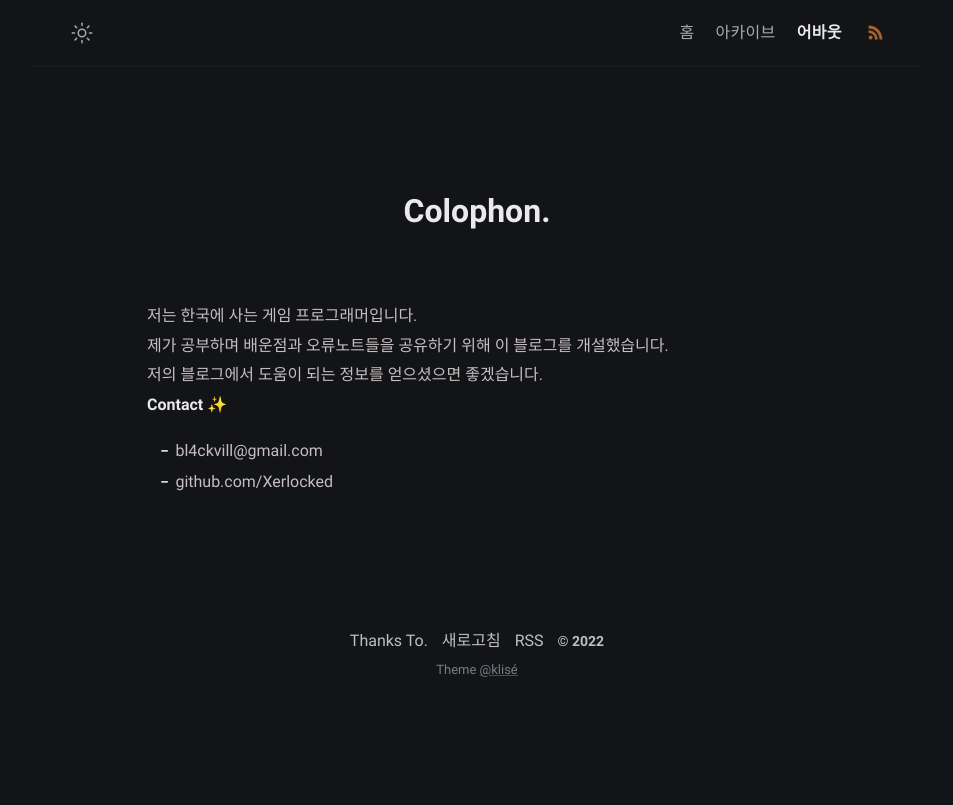
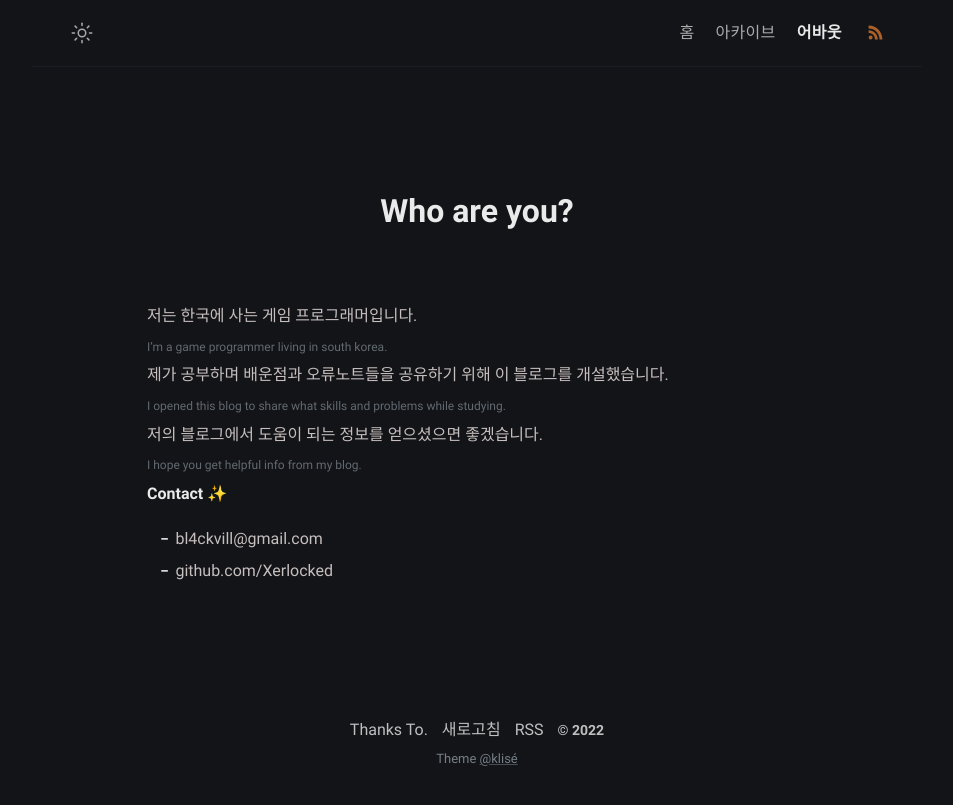
Before and after one commit to Xerlocked/Xerlocked.github.io, a Jekyll site: the page built from about.md, in a window 1280 px wide. Shown: the top 805 px of the page, without its empty margins (163-1116 px from the left). Built offline with Jekyll 4.4.1, drawn with Linux system fonts in a browser that asks for light colours.

Commit message:
Update
main page
about page
layout sass

```diff
--- a/_config.yml
+++ b/_config.yml
@@ -12,7 +12,7 @@ mode: dark # default theme "dark" | "light"
 author:
   name: Xerlock # author name
   bio: >- # tell to the world
-    게임 개발자 / 1998.04.07 / 남 / 부산 <a href="https://github.com/xerlock" target="_blank" rel="xerlock">@github</a>.
+    게임 개발자 / 1998.04.07 <a href="https://github.com/xerlock" target="_blank" rel="xerlock">@github</a>.
   username: xerlock # general username
   github: Xerlocked # github username
   twitter: no_twitter # twitter username
--- a/_layouts/page.html
+++ b/_layouts/page.html
@@ -31,7 +31,7 @@ layout: compress
   {% include navbar.html %}
   <div class="wrapper">
     <header class="header">
-      <h1 class="header-title center" itemprop="headline">{{ page.title | escape }}.</h1>
+      <h1 class="header-title center" itemprop="headline">{{ page.title | escape }}</h1>
     </header>
     <main class="page-content" aria-label="Content">
       {% include anchor_headings.html html=content anchorClass="anchor-head" beforeHeading=true h_min=4 h_max=4 %}
--- a/_sass/klise/_layout.scss
+++ b/_sass/klise/_layout.scss
@@ -378,3 +378,10 @@
     background-color: rgba(128, 128, 128, 0.1);
   }
 }
+
+.small_text {
+  font-size: $small-font-size - 2;
+  margin-top: 3px;
+  color: $dark-gray;
+  opacity: 0.8;
+}
--- a/about.md
+++ b/about.md
@@ -1,13 +1,15 @@
 ---
-title: Colophon
+title: Who are you?
 permalink: /about/
 layout: page
 excerpt: 저는 한국에 사는 게임 프로그래머입니다.
 comments: false
 ---
-저는 한국에 사는 게임 프로그래머입니다. <br>
+저는 한국에 사는 게임 프로그래머입니다. <br> <small class="small_text">I'm a game programmer living in south korea. </small> <br>
 제가 공부하며 배운점과 오류노트들을 공유하기 위해 이 블로그를 개설했습니다.<br>
+<small class="small_text"> I opened this blog to share what skills and problems while studying. </small> <br>
 저의 블로그에서 도움이 되는 정보를 얻으셨으면 좋겠습니다.<br>
+<small class="small_text"> I hope you get helpful info from my blog.</small> <br>
 **Contact ✨**
 
 - {{ site.author.email }}
```
